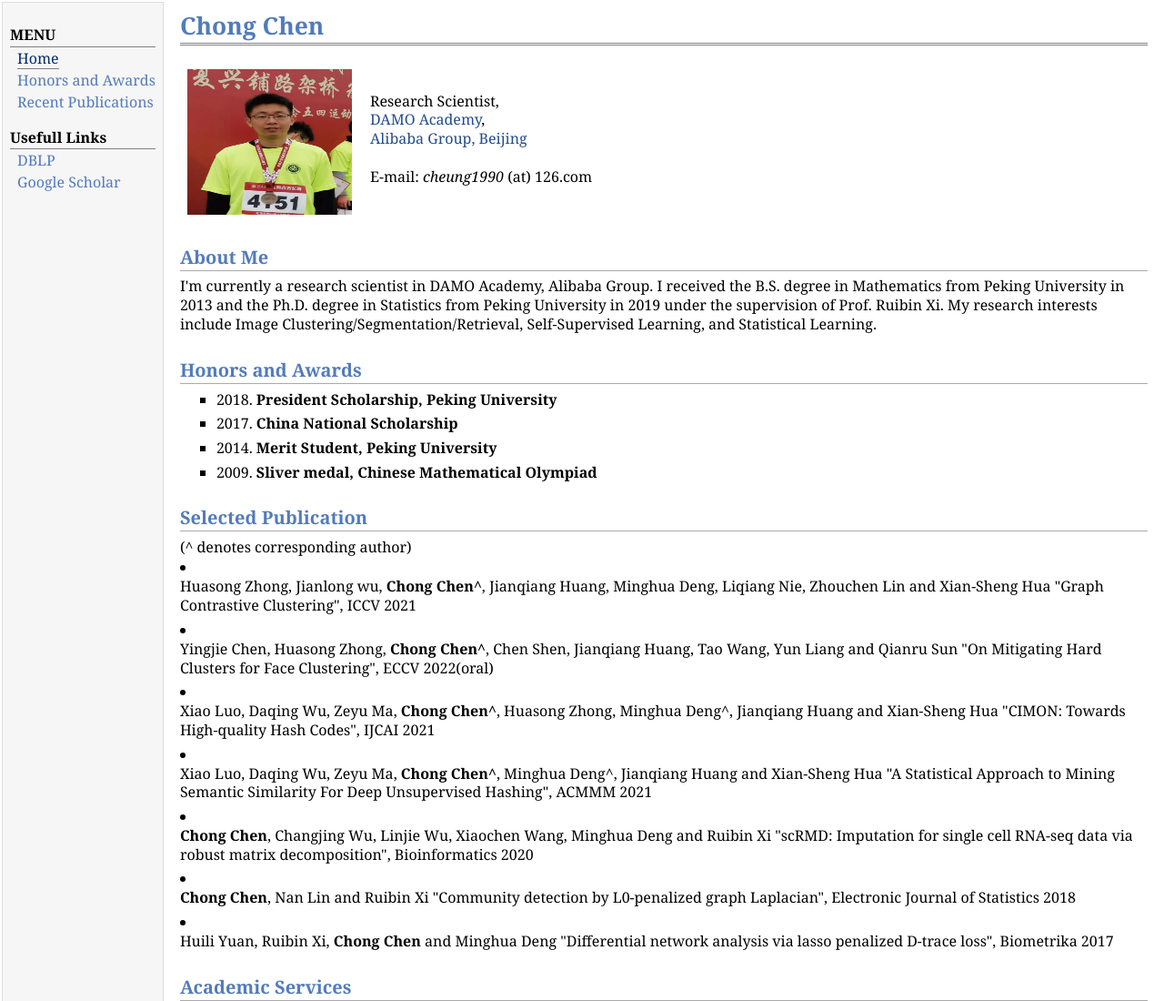
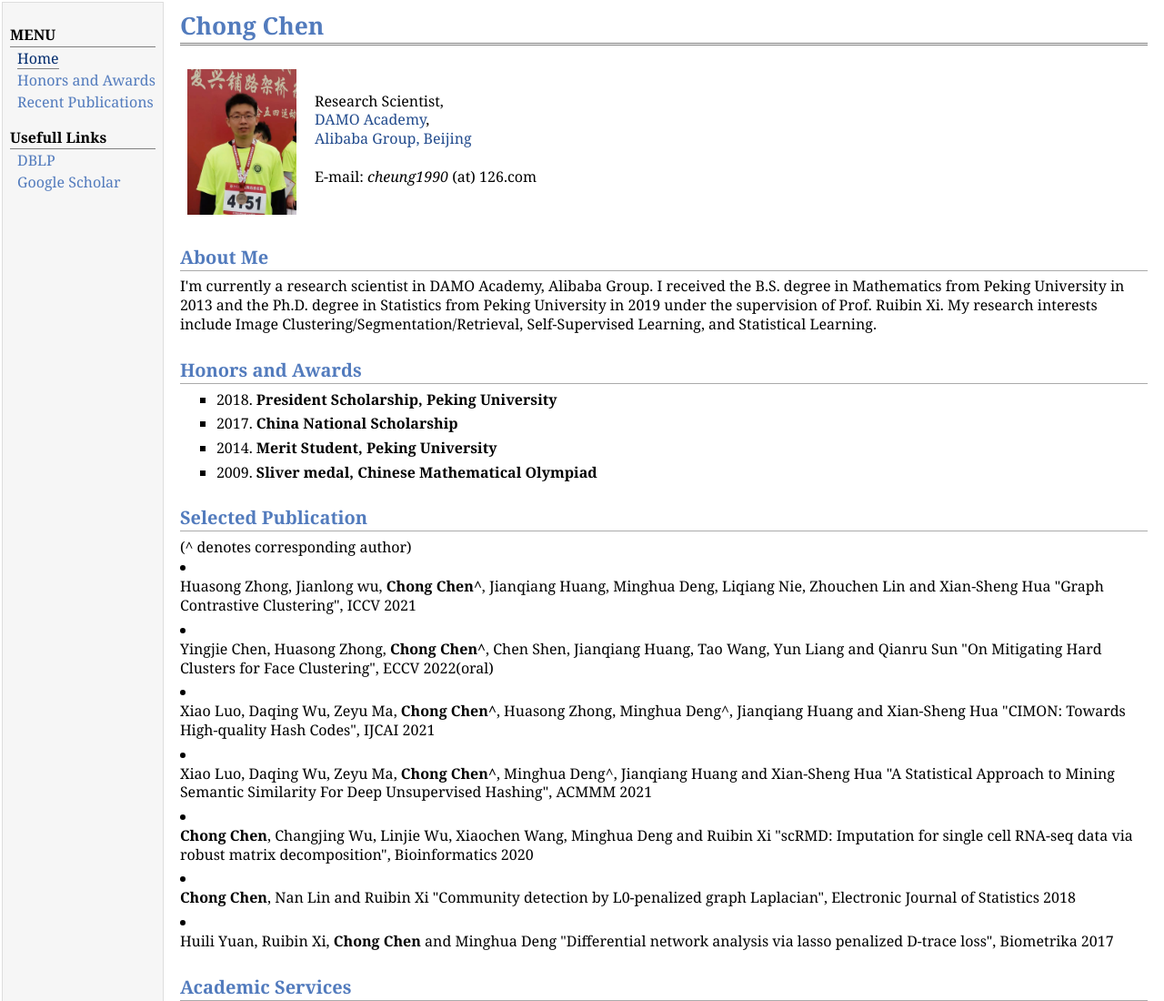
Before and after one commit to ChongC1990/ChongC1990.github.io, a plain HTML site: page index.html in a window 1280 px wide. Shown: the top 1100 px of the page at 91% size. Drawn offline with Linux system fonts and the light colour scheme.

Commit message:
Update index.html

```diff
--- a/index.html
+++ b/index.html
@@ -29,7 +29,7 @@ div{display:inline}
 <h1>Chong Chen</h1>
 </div>
 <table class="imgtable"><tr><td>
-<img src="cc.jpg" width="181px" height="160px" />&nbsp;</td>
+<img src="cc.jpg" width="120px" height="160px" />&nbsp;</td>
 <td align="left"><p>Research Scientist,<br /> <a href="">DAMO Academy</a>,<br /><a href="">Alibaba Group, Beijing</a><br />
 <br />
 E-mail: <i>cheung1990</i> (at) 126.com</p>
```
